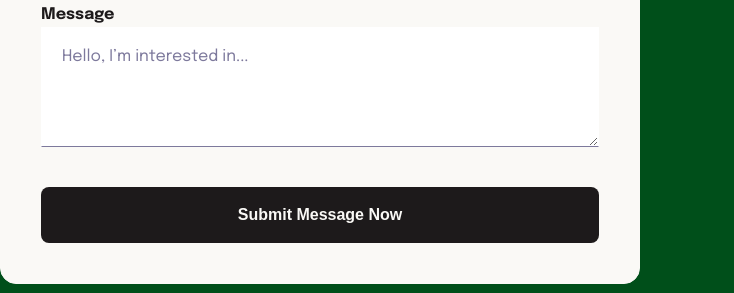
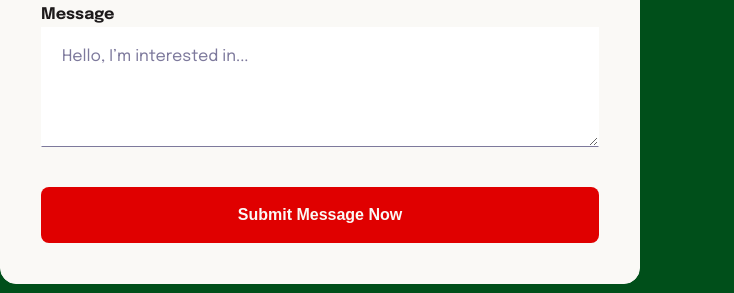
Before and after one commit to mariosherman/halalpizza.github.io, a plain HTML site: page index.html in a window 1280 px wide. Shown: the part 4164-4457 px from the top of the page, 0-734 px from the left. Drawn offline with nearby package versions, Linux system fonts and the light colour scheme.

Commit message:
Update styles.css

```diff
--- a/styles.css
+++ b/styles.css
@@ -843,7 +843,7 @@ body {
   position: absolute;
   height: 100%;
   width: 0%;
-  background: #e00000;
+  background: #004f1a;
   top: 0;
   left: 0;
   z-index: -1;
@@ -856,7 +856,7 @@ body {
 }
 
 #contact-us .cs-submit {
-  background: #1d1a1b;
+  background: #e00000;
   color: #FAF9F6;
   width: 100%;
   border: none;
```
